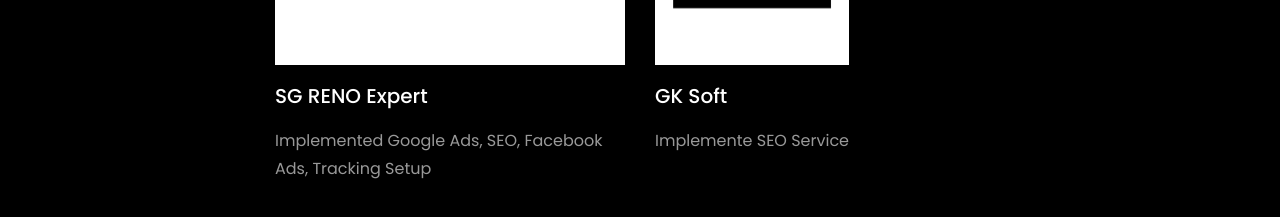
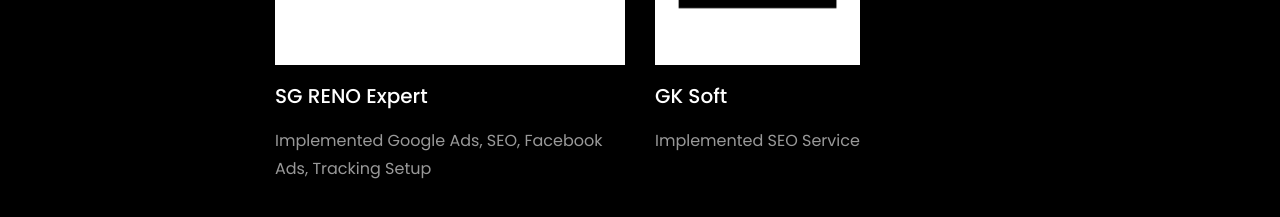
Before and after one commit to shahriarhstu/shahriarhstu.github.io, a plain HTML site: page index.html in a window 1280 px wide. Shown: the part 3960-4177 px from the top of the page. Drawn offline with Linux system fonts and the light colour scheme; files whose address does not match are found by name.

Commit message:
Update index.html

```diff
--- a/index.html
+++ b/index.html
@@ -507,7 +507,7 @@
 				<div class="text mt-3 float-right d-block">
 
 				  <h3 class="heading"><a href="https://gksoft.co.uk/" target="_blank">GK Soft</a></h3>
-				  <p>Implemente SEO Service
+				  <p>Implemented SEO Service
 </p>
 				</div>
 			  </div>
```
